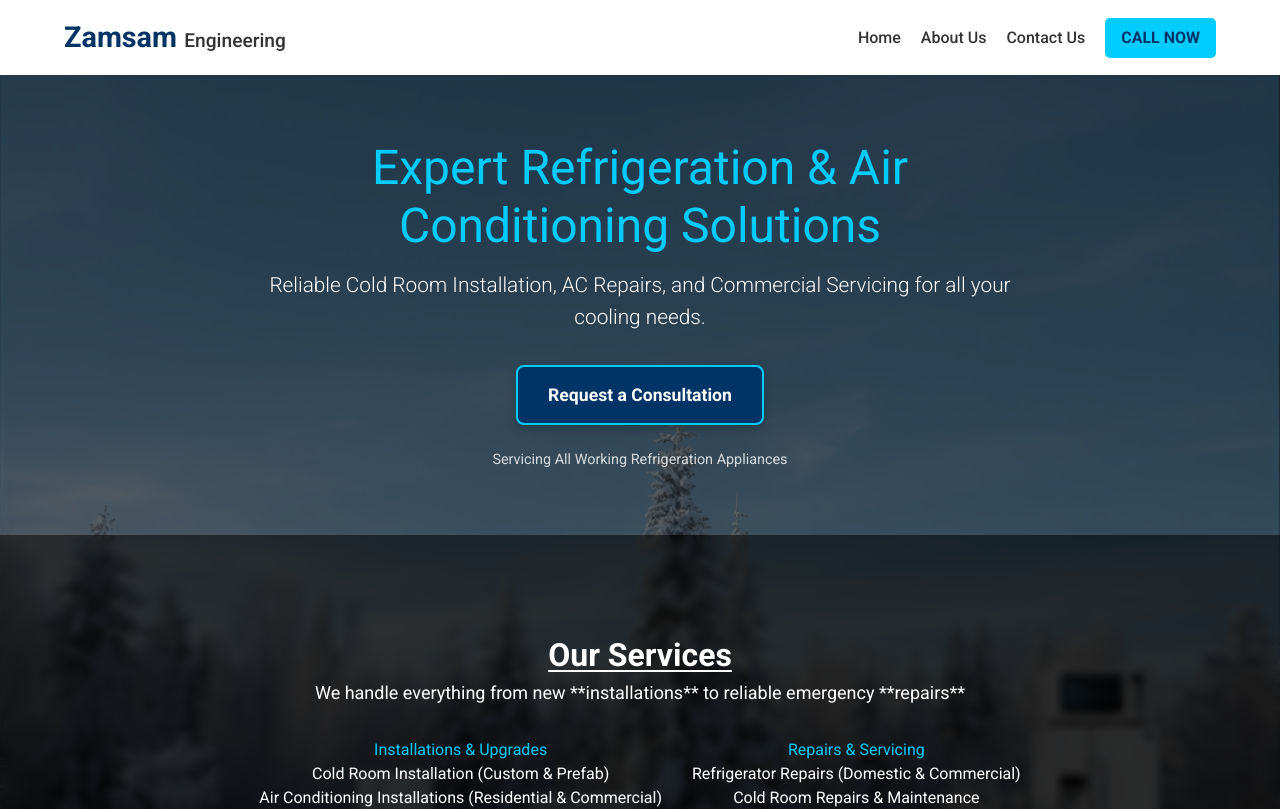
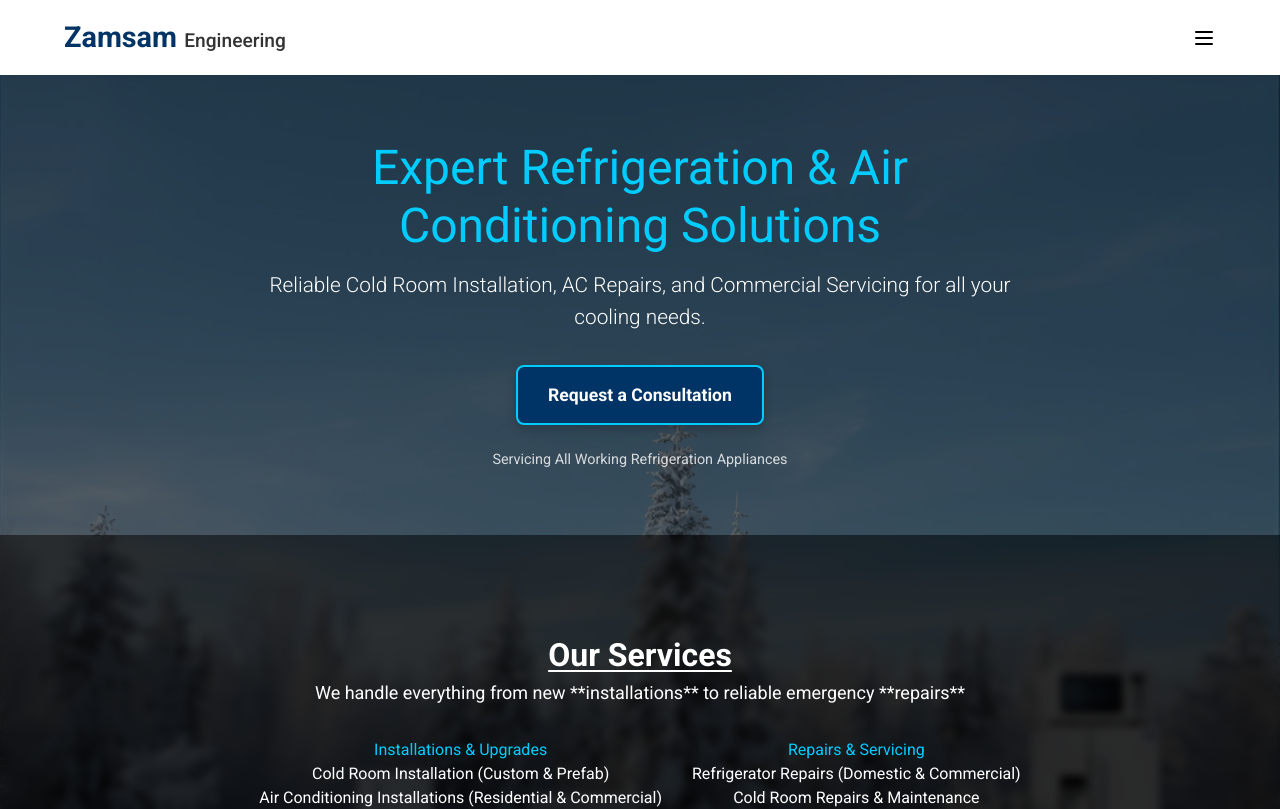
Before and after one commit to Mikelesnr/zamsam-frontend, a Next.js app: page / in a window 1280 px wide. Shown: the top 809 px of the page. Built offline with nearby package versions, Linux system fonts and the light colour scheme.

Commit message:
modile responsive nav created

```diff
--- a/components/Header.tsx
+++ b/components/Header.tsx
@@ -1,28 +1,49 @@
-// components/Header.tsx
-
 "use client";
-import React from "react";
-import { AppShell, Group, Button, Anchor, Text, Title } from "@mantine/core";
+import React, { useState, useEffect } from "react";
+import Link from "next/link";
+import { AppShell, Group, Button, Text, Title } from "@mantine/core";
+import {
+  IconHome,
+  IconInfoCircle,
+  IconPhoneCall,
+  IconMenu2,
+  IconX,
+} from "@tabler/icons-react";
+import { usePathname } from "next/navigation";
 import classes from "@/styles/Header.module.css";
 
+const MOBILE_BREAKPOINT = 840;
+
 const Header: React.FC = () => {
-  // const theme = useMantineTheme();
+  const pathname = usePathname();
+  const [mobileOpen, setMobileOpen] = useState(false);
+
+  // ✅ Auto-close mobile menu when resizing to desktop
+  useEffect(() => {
+    const handleResize = () => {
+      if (window.innerWidth >= MOBILE_BREAKPOINT) {
+        setMobileOpen(false);
+      }
+    };
+
+    window.addEventListener("resize", handleResize);
+    return () => window.removeEventListener("resize", handleResize);
+  }, []);
+
+  const navLinks = [
+    { label: "Home", href: "/", icon: <IconHome size={16} /> },
+    { label: "About Us", href: "/about", icon: <IconInfoCircle size={16} /> },
+    {
+      label: "Contact Us",
+      href: "/contact",
+      icon: <IconPhoneCall size={16} />,
+    },
+  ];
 
   return (
     <AppShell.Header>
-      {/*
-        FIX: Added w="100%" to the Group. This ensures the Group takes up the
-        full width of the header, allowing justify="space-between" to work
-        correctly to separate the logo and the navigation.
-      */}
-      <Group
-        className={classes.header}
-        justify="space-between"
-        align="center"
-        h="100%"
-        w="100%"
-      >
-        {/* Logo (Left Side) */}
+      <div className={classes.header}>
+        {/* Logo */}
         <Title order={3} className={classes.logo}>
           Zamsam{" "}
           <Text span inherit className={classes.logoAccent}>
@@ -30,18 +51,23 @@ const Header: React.FC = () => {
           </Text>
         </Title>
 
-        {/* Navigation Group (Right Side) */}
+        {/* Desktop Nav */}
         <Group className={classes.nav} visibleFrom="sm">
-          <Anchor href="/" className={classes.navLink}>
-            Home
-          </Anchor>
-          <Anchor href="/about" className={classes.navLink}>
-            About Us
-          </Anchor>
-          <Anchor href="/contact" className={classes.navLink}>
-            Contact Us
-          </Anchor>
-
+          {navLinks.map(({ label, href, icon }) => (
+            <Link
+              key={href}
+              href={href}
+              className={`${classes.navLink} ${
+                pathname === href ? classes.activeLink : ""
+              }`}
+            >
+              <Group gap={6} align="center">
+                <Text className={classes.navText}>
+                  {icon} {label}
+                </Text>
+              </Group>
+            </Link>
+          ))}
           <Button
             component="a"
             href="tel:+263773296227"
@@ -52,7 +78,48 @@ const Header: React.FC = () => {
             CALL NOW
           </Button>
         </Group>
-      </Group>
+
+        {/* Mobile Burger */}
+        <button
+          className={classes.burger}
+          onClick={() => setMobileOpen((prev) => !prev)}
+        >
+          {mobileOpen ? <IconX size={24} /> : <IconMenu2 size={24} />}
+        </button>
+      </div>
+
+      {/* Mobile Nav Menu */}
+      {mobileOpen && (
+        <div className={classes.mobileMenu}>
+          {navLinks.map(({ label, href, icon }) => (
+            <Link
+              key={href}
+              href={href}
+              className={`${classes.navLink} ${
+                pathname === href ? classes.activeLink : ""
+              }`}
+              onClick={() => setMobileOpen(false)}
+            >
+              <Group gap={6} align="center">
+                <Text className={classes.navText}>
+                  {icon} {label}
+                </Text>
+              </Group>
+            </Link>
+          ))}
+          <Button
+            component="a"
+            href="tel:+263773296227"
+            className={classes.ctaButton}
+            variant="filled"
+            radius="md"
+            fullWidth
+            mt="md"
+          >
+            CALL NOW
+          </Button>
+        </div>
+      )}
     </AppShell.Header>
   );
 };
--- a/styles/Header.module.css
+++ b/styles/Header.module.css
@@ -54,3 +54,44 @@
 .ctaButton:hover {
   background-color: #0099cc;
 }
+
+.burger {
+  display: none;
+  background: none;
+  border: none;
+  cursor: pointer;
+}
+
+@media (max-device-width: 840px) {
+  .burger {
+    display: block;
+  }
+
+  .nav {
+    display: none;
+  }
+
+  .mobileMenu {
+    display: flex;
+    flex-direction: column;
+    gap: 1rem;
+    padding: 1rem 5%;
+    background-color: #ffffff;
+    box-shadow: 0 2px 4px rgba(0, 51, 102, 0.1);
+    border-top: 1px solid #eee;
+    align-items: center;
+    text-align: center;
+  }
+}
+
+.activeLink {
+  text-decoration: wavy underline #00ccff;
+}
+
+.navText {
+  font-weight: 500;
+  display: flex;
+  flex-direction: row;
+  align-items: center;
+  gap: 6px;
+}
```
